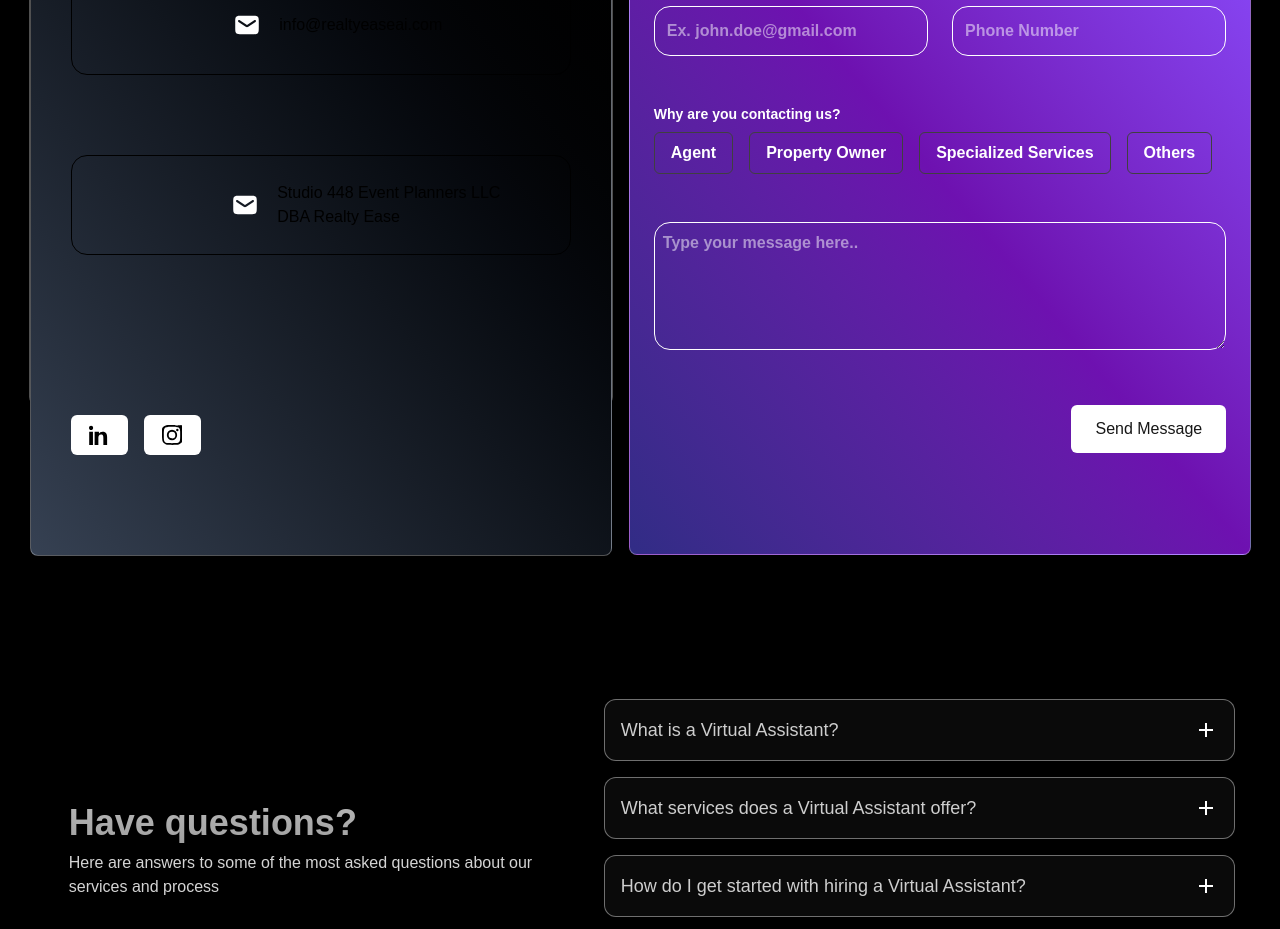
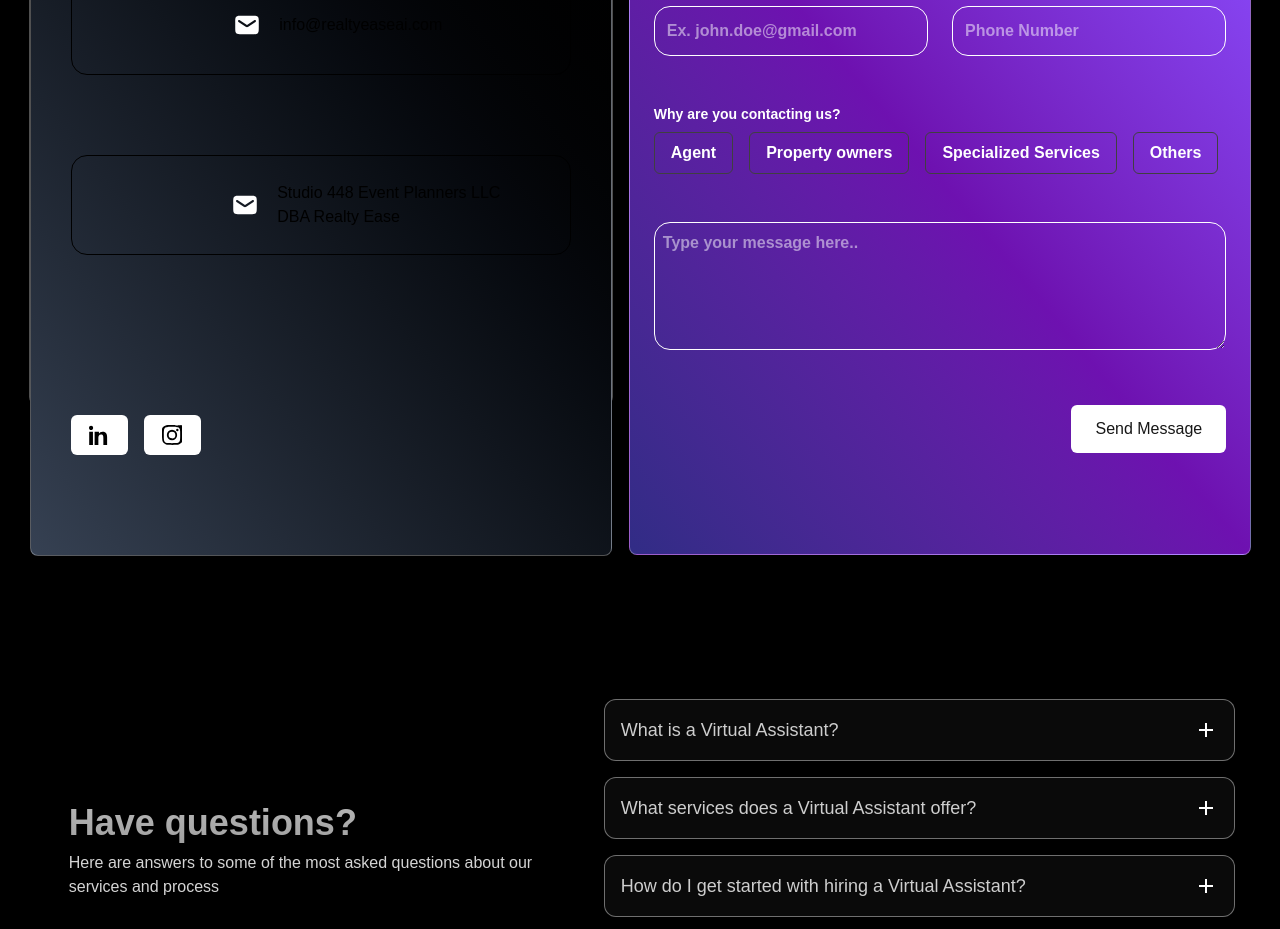
Before and after one commit to realtyeaseai/website, a Next.js app: page / in a window 1280 px wide. Shown: the part 3400-4329 px from the top of the page. Built offline with nearby package versions, Linux system fonts and the light colour scheme.

Commit message:
Added services section updated bg-contact

```diff
--- a/src/components/ContactForm.tsx
+++ b/src/components/ContactForm.tsx
@@ -14,7 +14,7 @@ export default function ContactForm() {
   const [loading, setLoading] = useState(false);
   const [status, setStatus] = useState<'idle' | 'success' | 'error'>('idle');
 
-  const reasons = ['Agent', 'Property Owner', 'Specialized Services', 'Others'];
+  const reasons = ['Agent', 'Property owners', 'Specialized Services', 'Others'];
 
   const handleSubmit = async (e: React.FormEvent) => {
     e.preventDefault();
```
